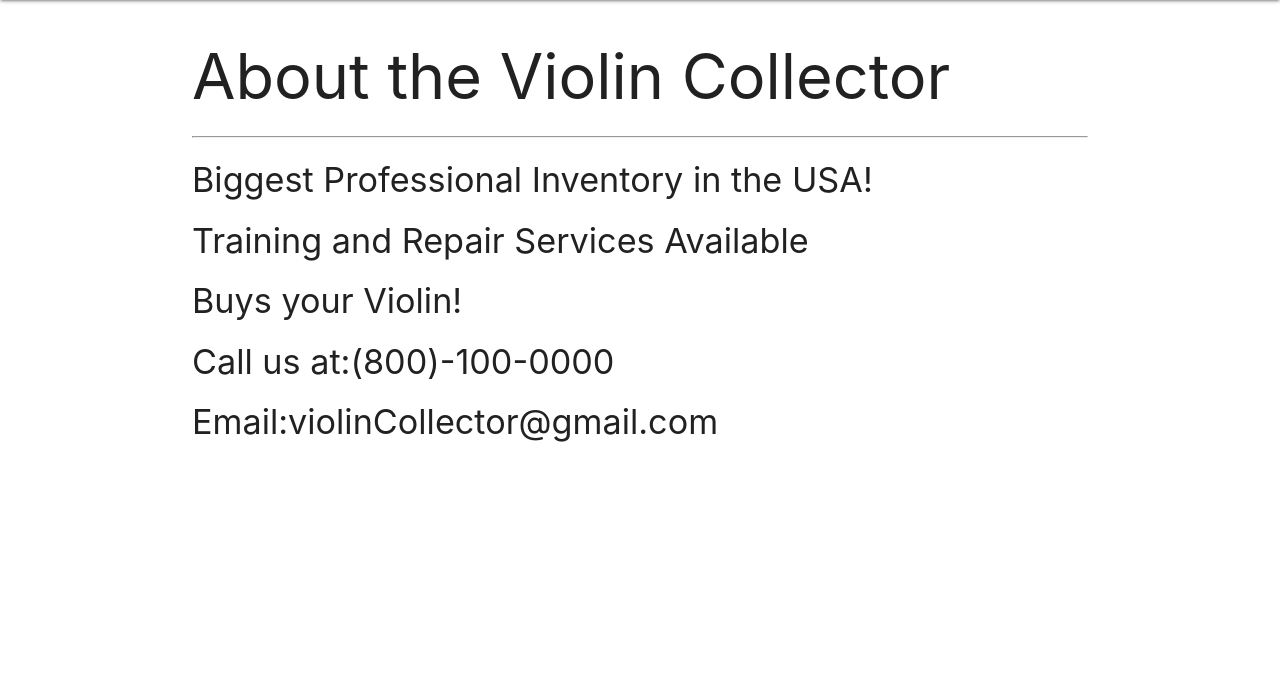
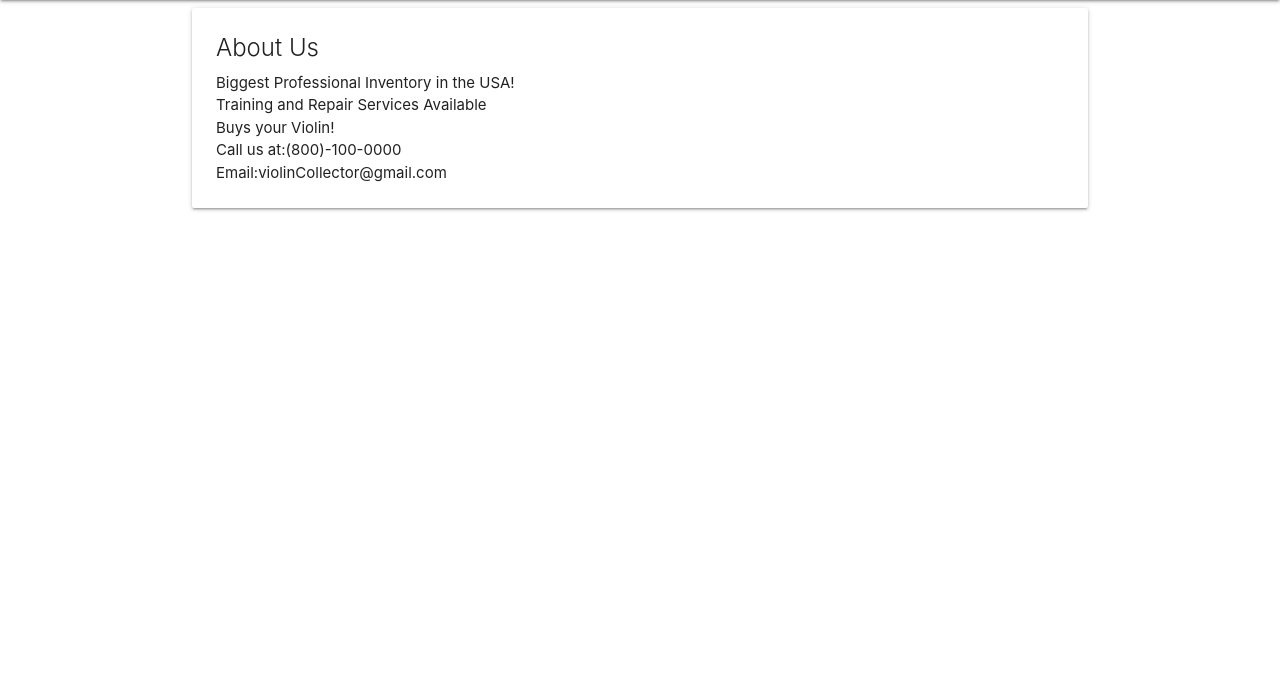
Before and after one commit to Peng2558/violincollector, a Django app: page /about/ in a window 1280 px wide. Shown: the part 64-745 px from the top of the page. Run offline with Django 4.2, Linux system fonts and the light colour scheme.

Commit message:
Adds updates

```diff
--- a/main_app/templates/about.html
+++ b/main_app/templates/about.html
@@ -1,10 +1,13 @@
-{% extends 'base.html' %}
+    {% extends 'base.html' %}
    {% block content %}
-    <h1>About the Violin Collector</h1>
-    <hr>
-    <h4>Biggest Professional Inventory in the USA!</h4>
-    <h4>Training and Repair Services Available</h4>
-    <h4>Buys your Violin!</h4>
-    <h4>Call us at:(800)-100-0000 </h4>
-    <h4>Email:violinCollector@gmail.com</h4>
+   <div class="card">
+    <div class="card-content">
+      <span class="card-title">About Us</span>
+      <p>Biggest Professional Inventory in the USA!</p>
+      <p>Training and Repair Services Available</p>
+      <p>Buys your Violin!</p>
+      <p>Call us at:(800)-100-0000</p>
+      <p>Email:violinCollector@gmail.com</p>
+    </div>
+  </div>
    {% endblock %}
```
